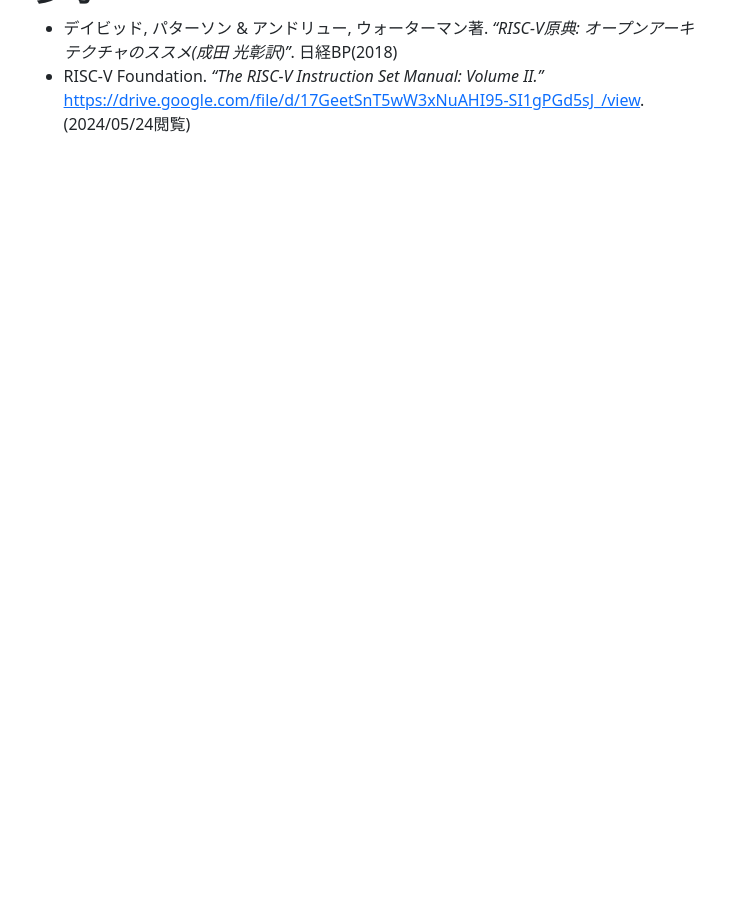
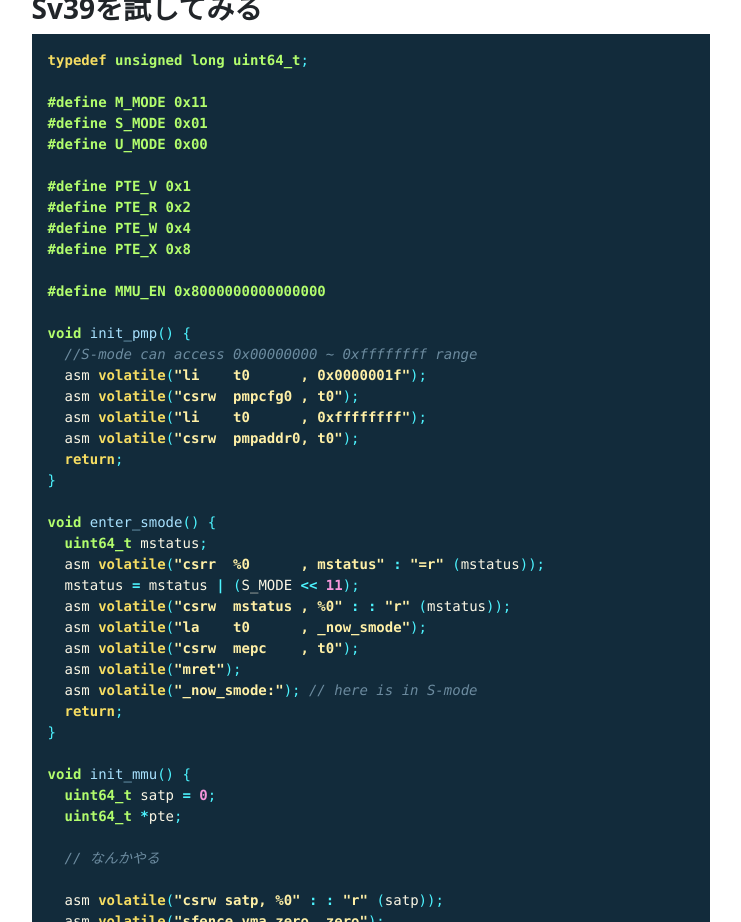
Before and after one commit to VLSI-JP/VLSI-JP.github.io, a Jekyll site: the page built from UnderstandMMU.md, in a window 1280 px wide and 1400 px high, scrolled down 4642 px, cut to the strip 478-1400 px from the top of the window. Shown: the whole strip, without its empty margins (314-1055 px from the left). Built offline with Jekyll 4.4.1, drawn with Linux system fonts in a browser that asks for light colours; before the commit the page ends 5272 px from its top, so only the background shows below that; some of the changed text lies outside the part shown.

Commit message:
UnderstandMMU.md

````diff
--- a/UnderstandMMU.md
+++ b/UnderstandMMU.md
@@ -18,6 +18,8 @@
 Sv32において、アドレス変換はページテーブルを２回引くことで物理アドレスを得る２段ページテーブルとなっている。
 
 ![](https://raw.githubusercontent.com/VLSI-JP/VLSI-JP.github.io/refs/heads/main/images/UnderstandMMU/AddressTranslation_2L.png)
+
+便宜上、一段目のページテーブルをL2 Page Table、二段目のページテーブルをL1 Page Tableと表記する。
 
 
 ### Sv32の仮想アドレス
@@ -81,6 +83,63 @@
 
 ### Sv39を試してみる
 
+```c
+typedef unsigned long uint64_t;
+
+#define M_MODE 0x11
+#define S_MODE 0x01
+#define U_MODE 0x00
+
+#define PTE_V 0x1
+#define PTE_R 0x2
+#define PTE_W 0x4
+#define PTE_X 0x8
+
+#define MMU_EN 0x8000000000000000
+
+void init_pmp() {
+  //S-mode can access 0x00000000 ~ 0xffffffff range
+  asm volatile("li    t0      , 0x0000001f");
+  asm volatile("csrw  pmpcfg0 , t0");
+  asm volatile("li    t0      , 0xffffffff");
+  asm volatile("csrw  pmpaddr0, t0");
+  return;
+}
+
+void enter_smode() {
+  uint64_t mstatus;
+  asm volatile("csrr  %0      , mstatus" : "=r" (mstatus));
+  mstatus = mstatus | (S_MODE << 11);
+  asm volatile("csrw  mstatus , %0" : : "r" (mstatus));
+  asm volatile("la    t0      , _now_smode");
+  asm volatile("csrw  mepc    , t0");
+  asm volatile("mret");
+  asm volatile("_now_smode:"); // here is in S-mode
+  return;
+}
+
+void init_mmu() {
+  uint64_t satp = 0;
+  uint64_t *pte;
+
+  // なんかやる
+
+  asm volatile("csrw satp, %0" : : "r" (satp));
+  asm volatile("sfence.vma zero, zero");
+}
+
+int main() {
+  init_pmp();
+
+  enter_smode();
+
+  init_mmu();
+
+  int a = 0x114514;
+  return 0;
+}
+```
+
 ## 参考
 
 - デイビッド, パターソン & アンドリュー, ウォーターマン著. *"RISC-V原典: オープンアーキテクチャのススメ(成田 光彰訳)"*. 日経BP(2018)
````
